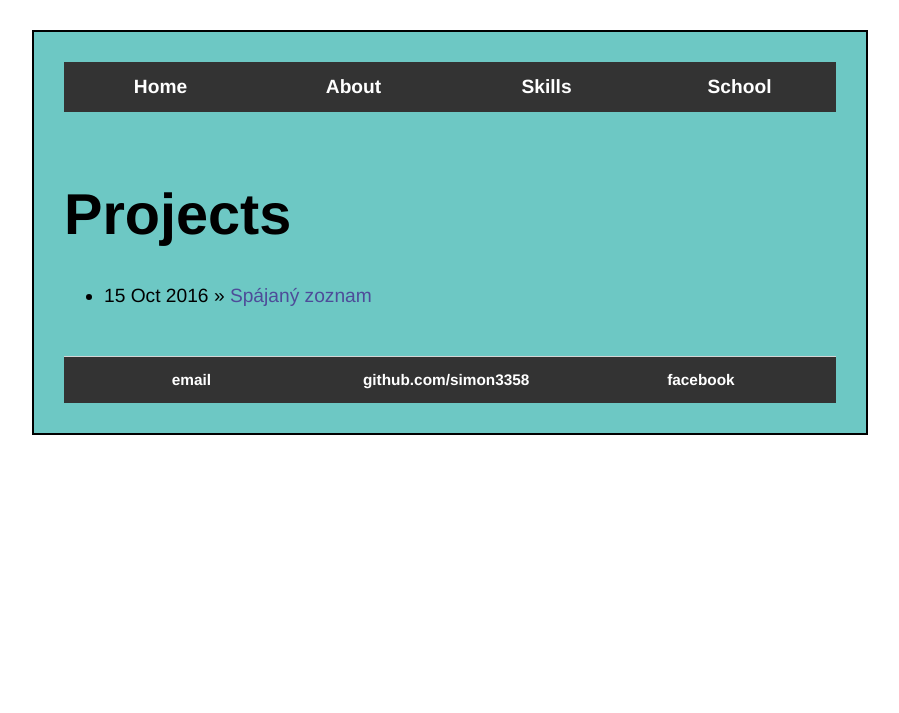
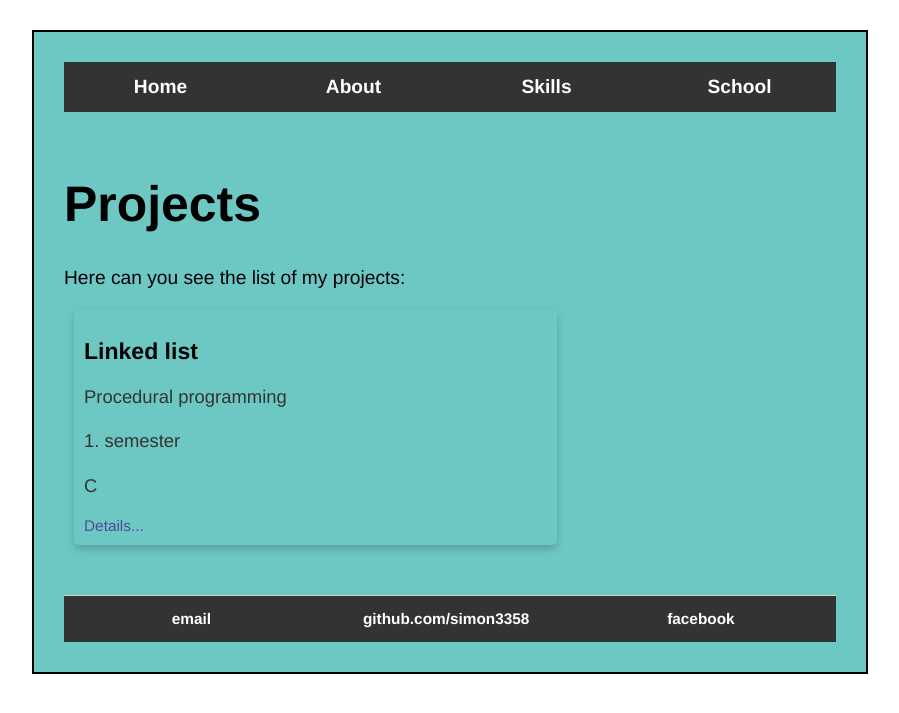
Before and after one commit to simon3358/simon3358.github.io, a Jekyll site: the page built from school/index.html, in a window 1280 px wide. Shown: the top 713 px of the page, without its empty margins (190-1089 px from the left). Built offline with Jekyll 4.4.1, drawn with Linux system fonts in a browser that asks for light colours.

```diff
--- a/_layouts/default.html
+++ b/_layouts/default.html
@@ -3,6 +3,8 @@
 		<head>
 			<title>{{ page.title }}</title>
 			<!-- link to main stylesheet -->
+
+
 			<link rel="stylesheet" type="text/css" href="/css/main.css">
 
 		</head>
--- /dev/null
+++ b/_layouts/list.html
@@ -0,0 +1,8 @@
+---
+layout: default
+---
+<h1>{{ page.title }}</h1>
+
+Here can you see the list of my {{page.collection}}:
+
+{{content}}
--- a/css/main.css
+++ b/css/main.css
@@ -46,8 +46,8 @@ a:hover {
     text-decoration: underline;
 }
 h1 {
-    font-size: 3em;
-    font-family:'Helvetica', 'Arial', 'Sans-Serif';
+    font-size: 2.6em;
+    font-family: 'Helvetica';
 }
 p {
     font-size: 1.2em;
@@ -59,11 +59,17 @@ footer {
     font-size: .8em;
 }
 
-ul.projects {
-    margin: 20px auto 40px;
-    font-size: 1.5em;
+.card {
+    box-shadow: 0 4px 8px 0 rgba(0,0,0,0.2);
+    transition: 0.3s;
+    width: 60%;
+    border-radius: 5px;
+    font-size: 0.8em;
+    padding: 10px;
+    margin: 20px 10px;
+
 }
 
-ul.projects li {
-    list-style: none;
+.card:hover {
+    box-shadow: 0 8px 16px 0 rgba(0,0,0,0.2);
 }
--- a/school/index.html
+++ b/school/index.html
@@ -1,12 +1,15 @@
 ---
-layout: default
+layout: list
 title: Projects
+collection: projects
 ---
-	<h1>{{ page.title }}</h1>
 
-    <ul class="posts">
-	  {% for project in site.projects %}
-
-	    <li><span>{{ project.date | date_to_string }}</span> » <a href="{{ project.url }}" title="{{ project.title }}">{{ project.title }}</a></li>
-	  {% endfor %}
-	</ul>
+	{% for project in site.projects %}
+		<div class="card">
+			<h2>{{project.title}}</h2>
+			<p>{{project.subject}}</p>
+			<p>{{project.semester}}. semester</p>
+			<p>{{project.language}}</p>
+			<a href="{{ project.url }}" title="{{ project.title }}">Details...</a>
+		</div>
+	{% endfor %}
```
Also changed, not shown: _layouts/project.html (+6 -4 lines), _projects/linked-list.md (added, +10 -0 lines), _projects/spajany-zoznam.md (deleted, +0 -9 lines), about/index.html (+6 -1 lines), 5 other files.
